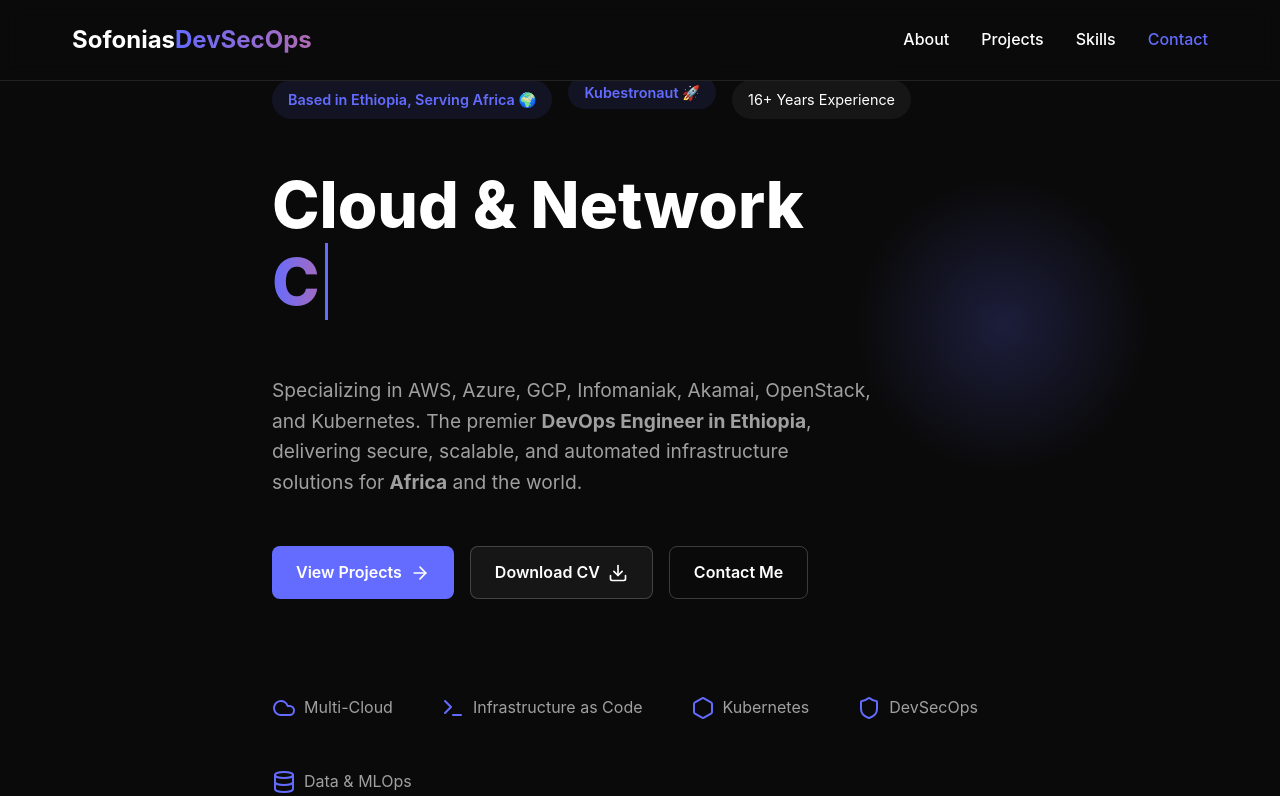
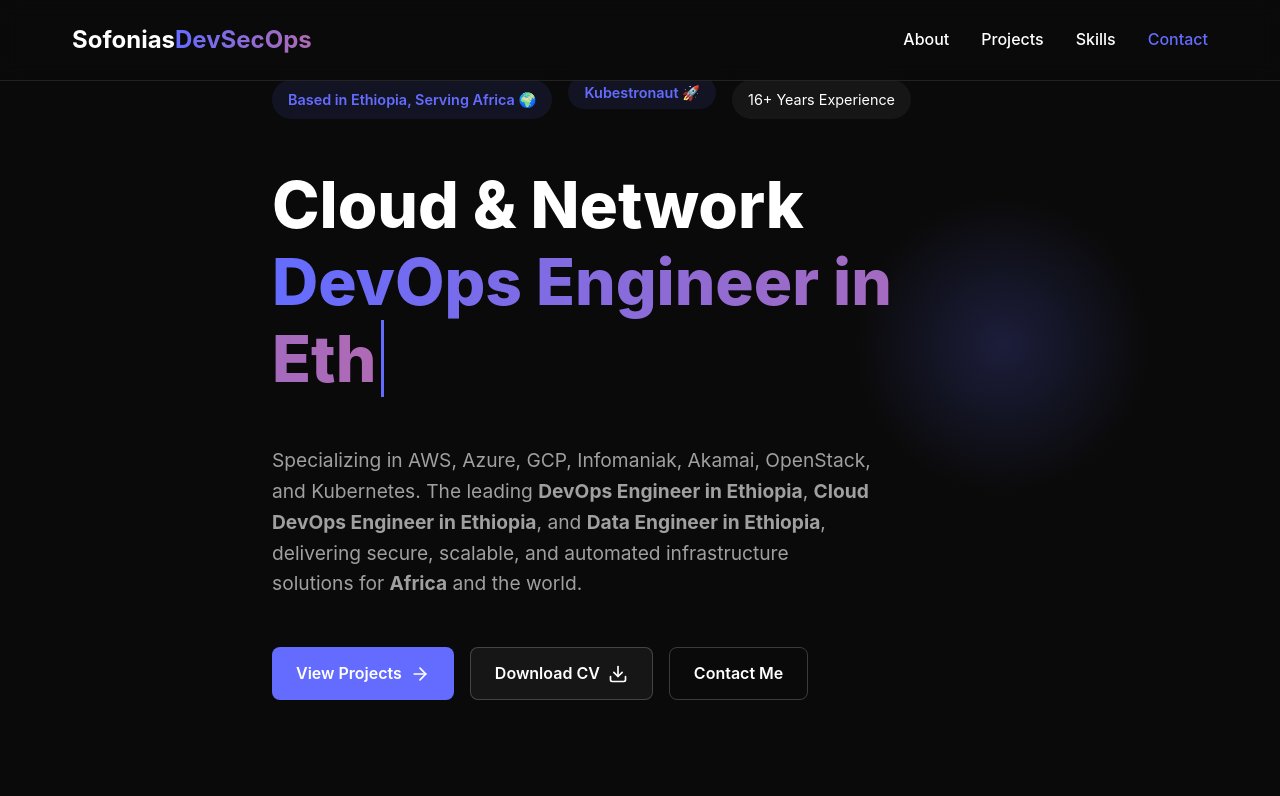
Before and after one commit to Sofoniasm/personal-portfolio, a React (Vite) app: page /#contact in a window 1280 px wide. Shown: the top 796 px of the page. Built offline with nearby package versions, Linux system fonts and the light colour scheme.

Commit message:
feat: Enhance SEO targeting for DevOps, Cloud, and Data Engineer keywords in Ethiopia

```diff
--- a/index.html
+++ b/index.html
@@ -5,30 +5,72 @@
   <meta charset="UTF-8" />
   <link rel="icon" type="image/svg+xml" href="/vite.svg" />
   <meta name="viewport" content="width=device-width, initial-scale=1.0" />
-  <title>Sofonias Mengistu | Cloud DevOps, Data & Network Engineer in Ethiopia & Africa</title>
+  <link rel="canonical" href="https://www.sofoniasdevops.com" />
+
+  <title>DevOps Engineer in Ethiopia | Cloud DevOps Engineer in Ethiopia | Data Engineer in Ethiopia</title>
   <meta name="description"
-    content="Hire Sofonias Mengistu, a premier Cloud DevOps, Data, and Network Engineer based in Ethiopia. Offering expert Cloud Engineering, IT Support, and Infrastructure solutions across Africa. AWS, Azure, GCP & Kubernetes Specialist." />
+    content="The premier DevOps Engineer in Ethiopia, Cloud DevOps Engineer in Ethiopia, and Data Engineer in Ethiopia. Sofonias Mengistu offers top-tier Cloud and DevOps solutions." />
   <meta name="keywords"
-    content="DevOps Engineer in Ethiopia, Africa Cloud Engineer, Data Engineer Ethiopia, Network Engineer Ethiopia, Cloud Engineer Africa, IT Support Ethiopia, Kubestronaut, Sofonias Mengistu, Cloud Computing Africa" />
+    content="DevOps Engineer in Ethiopia, Cloud DevOps Engineer in Ethiopia, Data Engineer in Ethiopia, Cloud Engineer Ethiopia, Network Engineer Ethiopia, Africa Cloud Engineer, Sofonias Mengistu" />
+
+  <!-- Open Graph / Facebook -->
+  <meta property="og:type" content="website" />
+  <meta property="og:url" content="https://www.sofoniasdevops.com/" />
+  <meta property="og:title"
+    content="DevOps Engineer in Ethiopia | Cloud DevOps Engineer in Ethiopia | Data Engineer in Ethiopia" />
+  <meta property="og:description"
+    content="Expert Cloud, DevOps, and Data Engineering solutions in Ethiopia. Hire Sofonias Mengistu for scalable infrastructure." />
+  <meta property="og:image" content="https://www.sofoniasdevops.com/profile.jpg" />
+
+  <!-- Twitter -->
+  <meta property="twitter:card" content="summary_large_image" />
+  <meta property="twitter:url" content="https://www.sofoniasdevops.com/" />
+  <meta property="twitter:title"
+    content="DevOps Engineer in Ethiopia | Cloud DevOps Engineer in Ethiopia | Data Engineer in Ethiopia" />
+  <meta property="twitter:description"
+    content="Expert Cloud, DevOps, and Data Engineering solutions in Ethiopia. Hire Sofonias Mengistu for scalable infrastructure." />
+  <meta property="twitter:image" content="https://www.sofoniasdevops.com/profile.jpg" />
 
   <script type="application/ld+json">
     {
       "@context": "https://schema.org",
       "@type": "Person",
       "name": "Sofonias Mengistu",
-      "jobTitle": ["Cloud DevOps Engineer", "Africa Cloud Engineer", "Data Engineer", "Network Engineer", "DevSecOps Engineer"],
+      "jobTitle": [
+        "DevOps Engineer in Ethiopia",
+        "Cloud DevOps Engineer in Ethiopia",
+        "Data Engineer in Ethiopia",
+        "Cloud Engineer in Ethiopia",
+        "Network Engineer in Ethiopia"
+      ],
       "address": {
         "@type": "PostalAddress",
         "addressCountry": "Ethiopia",
-        "addressRegion": "Addis Ababa"
+        "addressLocality": "Addis Ababa"
       },
-      "url": "https://sofoniasdevops.com",
+      "url": "https://www.sofoniasdevops.com",
       "sameAs": [
         "https://www.linkedin.com/in/sofonias-mengistu",
         "https://github.com/sofoniasm"
       ],
-      "knowsAbout": ["Cloud Computing", "Data Engineering", "Network Engineering", "IT Support", "Kubernetes", "DevOps", "DevSecOps", "Machine Learning"],
-      "description": "Leading Cloud DevOps and Data Engineer based in Ethiopia, providing top-tier infrastructure and IT solutions across Africa."
+      "knowsAbout": ["Cloud Computing", "Kubernetes", "DevOps", "DevSecOps", "Data Engineering", "Network Engineering", "IT Support", "Machine Learning"],
+      "description": "Premier DevOps Engineer in Ethiopia, Cloud DevOps Engineer in Ethiopia, and Data Engineer in Ethiopia providing expert solutions globally."
+    }
+  </script>
+  <script type="application/ld+json">
+    {
+      "@context": "https://schema.org",
+      "@type": "Service",
+      "serviceType": "DevOps Engineering",
+      "provider": {
+        "@type": "Person",
+        "name": "Sofonias Mengistu"
+      },
+      "areaServed": {
+        "@type": "Country",
+        "name": "Ethiopia"
+      },
+      "description": "Professional Cloud, DevOps, and Data Engineering services for businesses in Ethiopia and across Africa."
     }
   </script>
   <script type="application/ld+json">
@@ -37,24 +79,24 @@
       "@type": "FAQPage",
       "mainEntity": [{
         "@type": "Question",
+        "name": "Who is the best DevOps Engineer in Ethiopia?",
+        "acceptedAnswer": {
+          "@type": "Answer",
+          "text": "Sofonias Mengistu is a premier DevOps Engineer in Ethiopia, specializing in Cloud Engineering, Kubernetes, and Data infrastructure across Africa."
+        }
+      }, {
+        "@type": "Question",
         "name": "Do you provide Cloud & DevOps support in Ethiopia and Africa?",
         "acceptedAnswer": {
           "@type": "Answer",
-          "text": "Yes, I am based in Ethiopia and provide expert Cloud, DevOps, and Data Engineering services for businesses in Ethiopia and across Africa, including remote support."
+          "text": "Yes, I am based in Ethiopia and provide expert Cloud, DevOps, and Data Engineering services for businesses in Ethiopia and across Africa."
         }
       }, {
         "@type": "Question",
-        "name": "Are you available for freelance projects in Africa?",
+        "name": "Are you available for freelance Cloud projects in Africa?",
         "acceptedAnswer": {
           "@type": "Answer",
           "text": "Yes, I am available for freelance consulting and contract work as a Cloud and Data Engineer for clients in Ethiopia and throughout Africa."
-        }
-      }, {
-        "@type": "Question",
-        "name": "What specific services do you offer?",
-        "acceptedAnswer": {
-          "@type": "Answer",
-          "text": "I offer Cloud Migration (AWS, Azure, GCP), Kubernetes Management, Data Engineering pipelines, CI/CD setup, and complete Network Engineering solutions."
         }
       }]
     }
--- a/src/components/Footer.jsx
+++ b/src/components/Footer.jsx
@@ -35,7 +35,10 @@
                     <p>✉️ sofoniasmengistu@gmail.com</p>
                 </div>
 
-                <p style={{ color: 'var(--text-secondary)', fontSize: '0.9rem' }}>
+                <p style={{ color: 'var(--text-secondary)', fontSize: '0.9rem', marginTop: '2rem' }}>
+                    Providing professional <strong>Cloud Engineering</strong> & <strong>DevOps Consulting</strong> in <strong>Addis Ababa, Ethiopia</strong> and virtually across <strong>Africa</strong>.
+                </p>
+                <p style={{ color: 'var(--text-secondary)', fontSize: '0.9rem', marginTop: '1rem' }}>
                     © {new Date().getFullYear()} Sofonias Mengistu. All rights reserved.
                 </p>
             </div>
--- a/src/components/Hero.jsx
+++ b/src/components/Hero.jsx
@@ -8,14 +8,14 @@
     const [typingSpeed, setTypingSpeed] = React.useState(150);
 
     const roles = [
-        "Cloud DevOps Engineer",
+        "DevOps Engineer in Ethiopia",
+        "Cloud DevOps Engineer in Ethiopia",
+        "Data Engineer in Ethiopia",
         "Africa Cloud Engineer",
-        "Data & ML Engineer",
         "Cloud Engineer",
         "Network Engineer",
         "DevSecOps Engineer",
         "IT Support Specialist",
-        "Security Specialist",
         "MLOps Engineer"
     ];
 
@@ -111,7 +111,7 @@
                 </h1>
 
                 <p style={{ fontSize: '1.2rem', color: 'var(--text-secondary)', maxWidth: '600px' }}>
-                    Specializing in AWS, Azure, GCP, Infomaniak, Akamai, OpenStack, and Kubernetes. The premier <strong>DevOps Engineer in Ethiopia</strong>, delivering secure, scalable, and automated infrastructure solutions for <strong>Africa</strong> and the world.
+                    Specializing in AWS, Azure, GCP, Infomaniak, Akamai, OpenStack, and Kubernetes. The leading <strong>DevOps Engineer in Ethiopia</strong>, <strong>Cloud DevOps Engineer in Ethiopia</strong>, and <strong>Data Engineer in Ethiopia</strong>, delivering secure, scalable, and automated infrastructure solutions for <strong>Africa</strong> and the world.
                 </p>
 
                 <div style={{ display: 'flex', gap: '1rem', marginTop: '1rem' }}>
--- a/src/components/Skills.jsx
+++ b/src/components/Skills.jsx
@@ -14,7 +14,10 @@
     return (
         <section id="skills">
             <div className="container">
-                <h2 style={{ marginBottom: '3rem' }}>Technical <span className="text-gradient">Skills</span></h2>
+                <h2 style={{ marginBottom: '1rem' }}>Technical <span className="text-gradient">Skills</span></h2>
+                <p style={{ color: 'var(--text-secondary)', marginBottom: '3rem', maxWidth: '800px' }}>
+                    As a leading <strong>Cloud DevOps Engineer in Ethiopia</strong>, I possess a deep technical stack across multiple cloud platforms and modern infrastructure tools, providing professional consulting and implementation services across <strong>Africa</strong>.
+                </p>
 
                 <div style={{ display: 'grid', gridTemplateColumns: 'repeat(auto-fit, minmax(250px, 1fr))', gap: '2rem' }}>
                     {Object.entries(skills).map(([category, items]) => (
```
Also changed, not shown: 1 other file (tests, documents, lock files or other folders).
